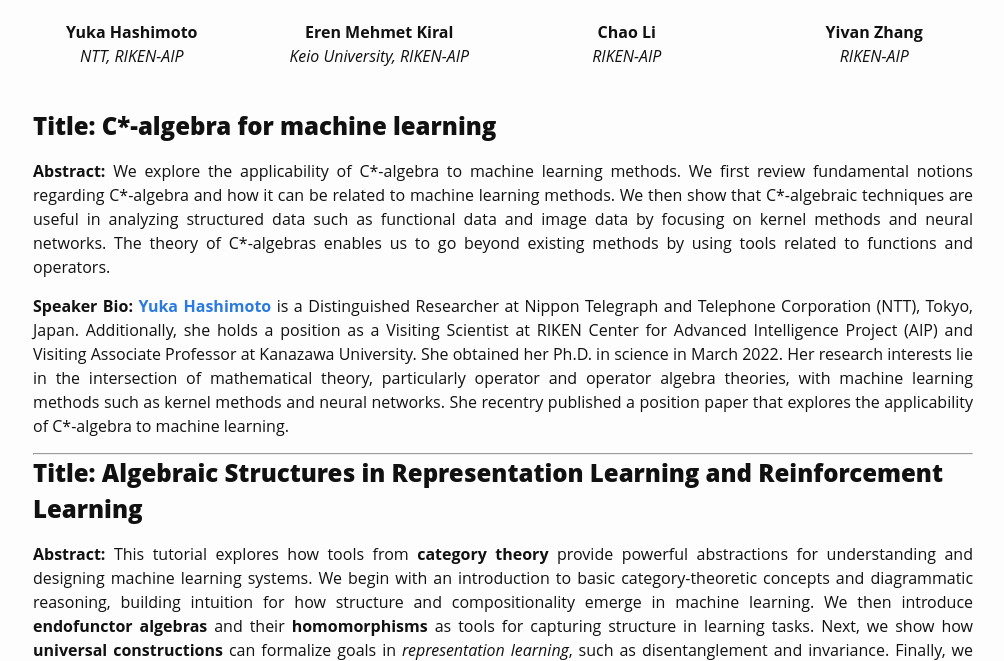
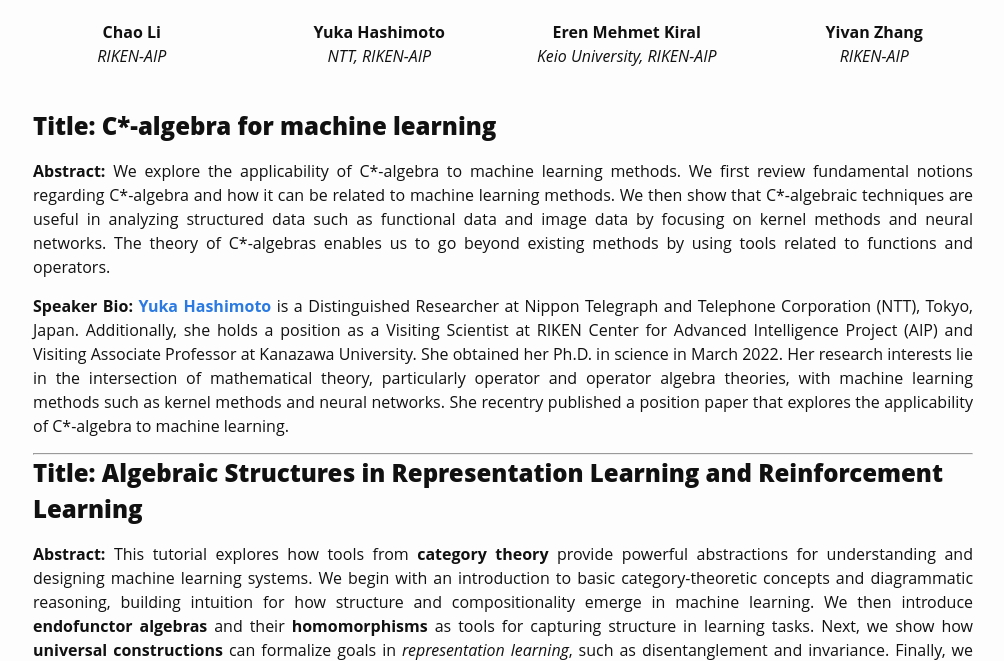
Before and after one commit to Algebra4AI/Algebra4AI.github.io, a Jekyll site: the page built from index.md, in a window 1280 px wide and 900 px high, scrolled down 1691 px, cut to the strip 239-900 px from the top of the window. Shown: the whole strip, without its empty margins (137-1141 px from the left). Built offline with Jekyll 4.4.1, drawn with Linux system fonts in a browser that asks for light colours; some web fonts are replaced.

Commit message:
Update index.md

```diff
--- a/index.md
+++ b/index.md
@@ -63,6 +63,15 @@ TBD
 
 <div id="speakers">
     <div class="speaker">
+        <img class="avatar" src="https://chaoliatriken.github.io/images/chaoli.jpg"><br/>
+        <div class="speaker-name">
+        <!-- <b><a href="https://april-tools.github.io/">Chao Li</a></b></div> -->
+        <b> Chao Li</b></div>
+        <div class="speaker-uni">
+        <i> RIKEN-AIP</i>
+        </div>
+    </div>
+    <div class="speaker">
         <!-- <img class="avatar" src="https://loreloc.github.io/stxatic/propic.jpg"><br/> -->
         <img class="avatar" src="https://www.rd.ntt/_assets/img/organization/researcher/special/s_083.jpg"><br/>
         <div class="speaker-name">
@@ -79,15 +88,6 @@ TBD
         <b> Eren Mehmet Kiral</b></div>
         <div class="speaker-uni">
         <i> Keio University, RIKEN-AIP</i>
-        </div>
-    </div>
-    <div class="speaker">
-        <img class="avatar" src="https://chaoliatriken.github.io/images/chaoli.jpg"><br/>
-        <div class="speaker-name">
-        <!-- <b><a href="https://april-tools.github.io/">Chao Li</a></b></div> -->
-        <b> Chao Li</b></div>
-        <div class="speaker-uni">
-        <i> RIKEN-AIP</i>
         </div>
     </div>
     <div class="speaker">
```
